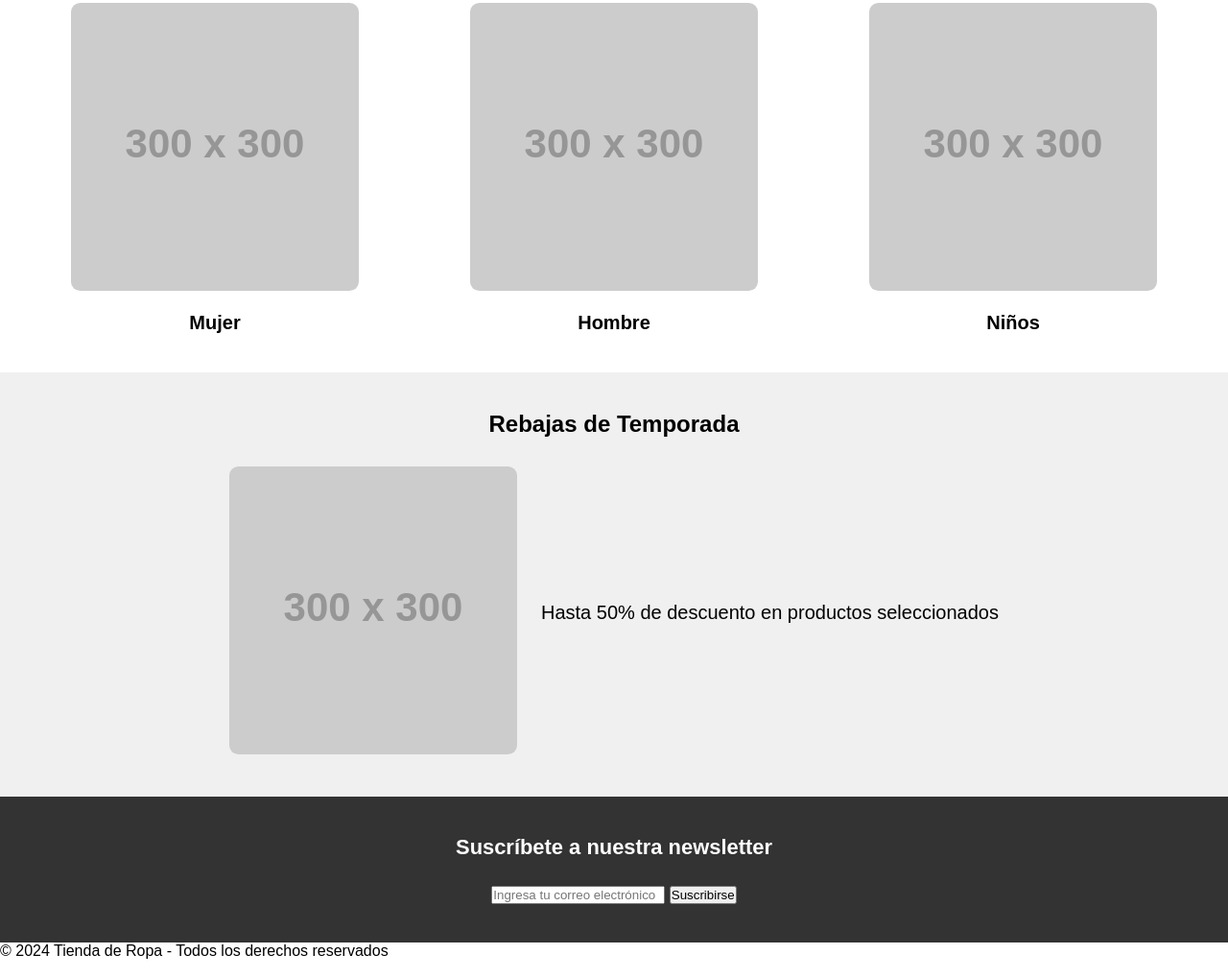
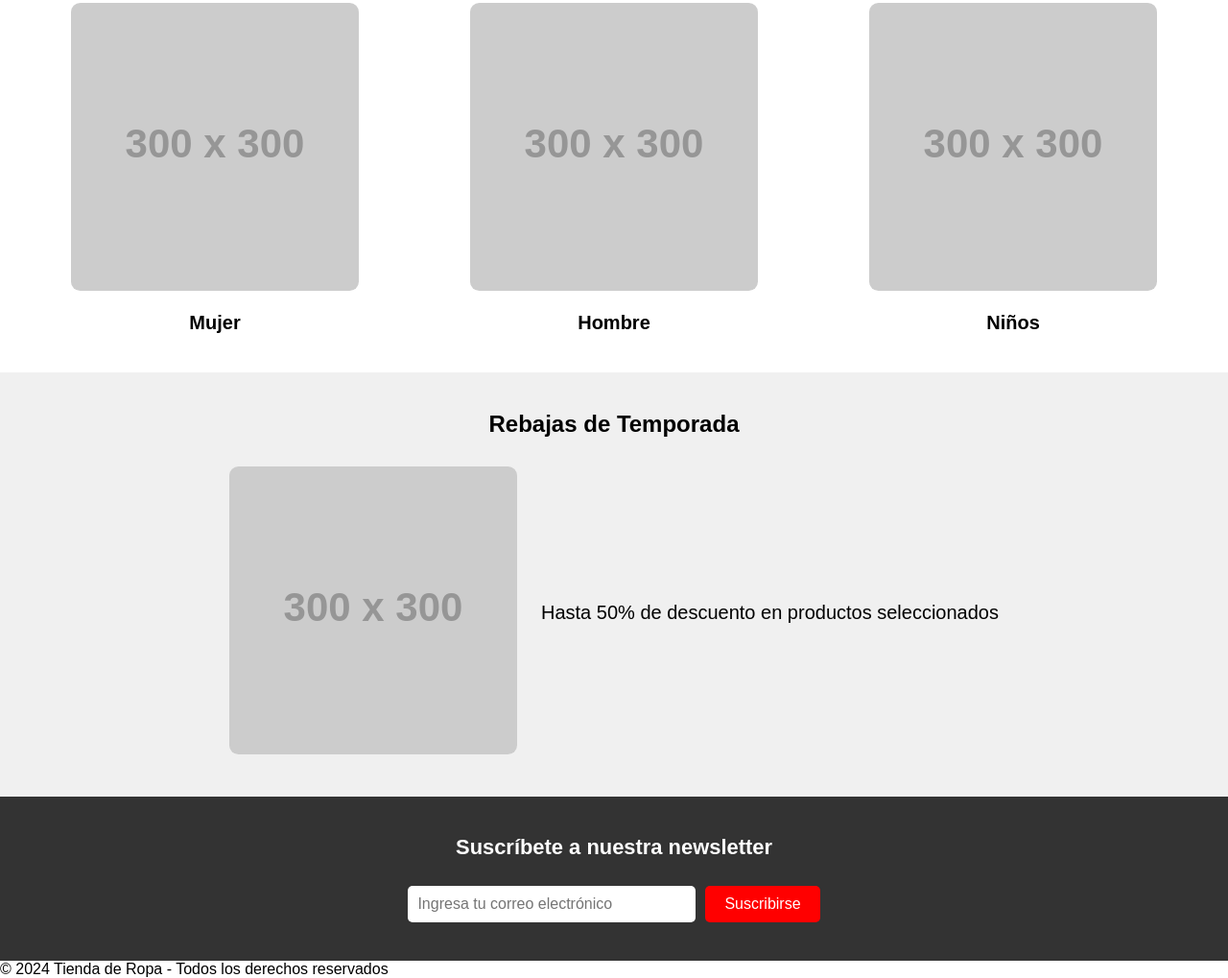
Before and after one commit to rmifcd0110/TiendaRopa, a plain HTML site: page index.html in a window 1280 px wide. Shown: the part 487-1506 px from the top of the page at 96% size. Drawn offline with Linux system fonts and the light colour scheme; placeholder pictures from the web are drawn by us.

Commit message:
actualizacion

```diff
--- a/styles.css
+++ b/styles.css
@@ -129,3 +129,38 @@
     font-size: 1.37em;
     margin-bottom: 1.25em;
 }
+
+.newsletter form {
+    display: flex;
+    justify-content: center;
+    flex-wrap: wrap;
+}
+
+.newsletter input[type="email"] {
+    padding: 0.625em;
+    font-size: 1em;
+    border: none;
+    border-radius: 0.3125em;
+    margin-right: 0.625em;
+    width: 18.75em;
+    max-width: 100%;
+}
+
+.newsletter button {
+    padding: 0.625em 1.25em;
+    background-color: red;
+    color: #fff;
+    border: none;
+    border-radius: 0.3125em;
+    cursor: pointer;
+    font-size: 1em;
+}
+
+.newsletter button:hover {
+    background-color: #ff3e2f;
+}
+
+/* Footer */
+.footer {
+
+}
```
Also changed, not shown: index.html (+3 -0 lines).
